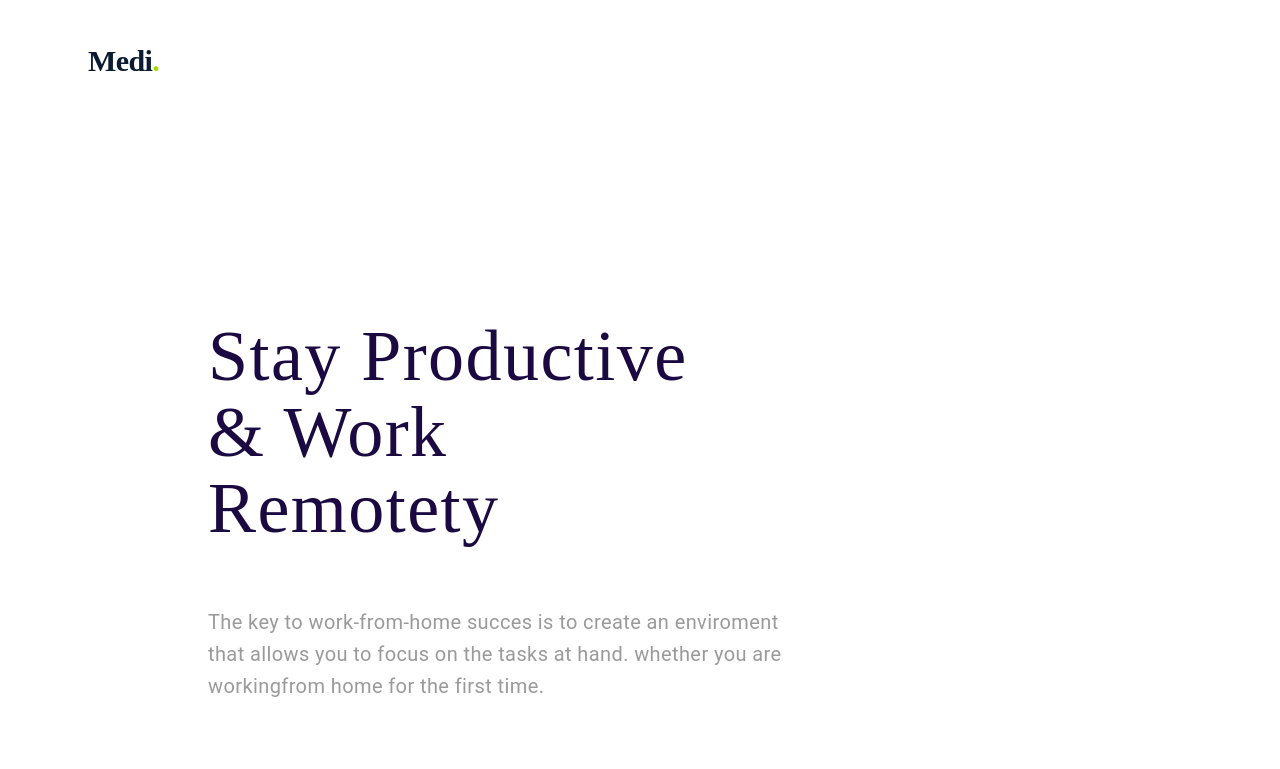
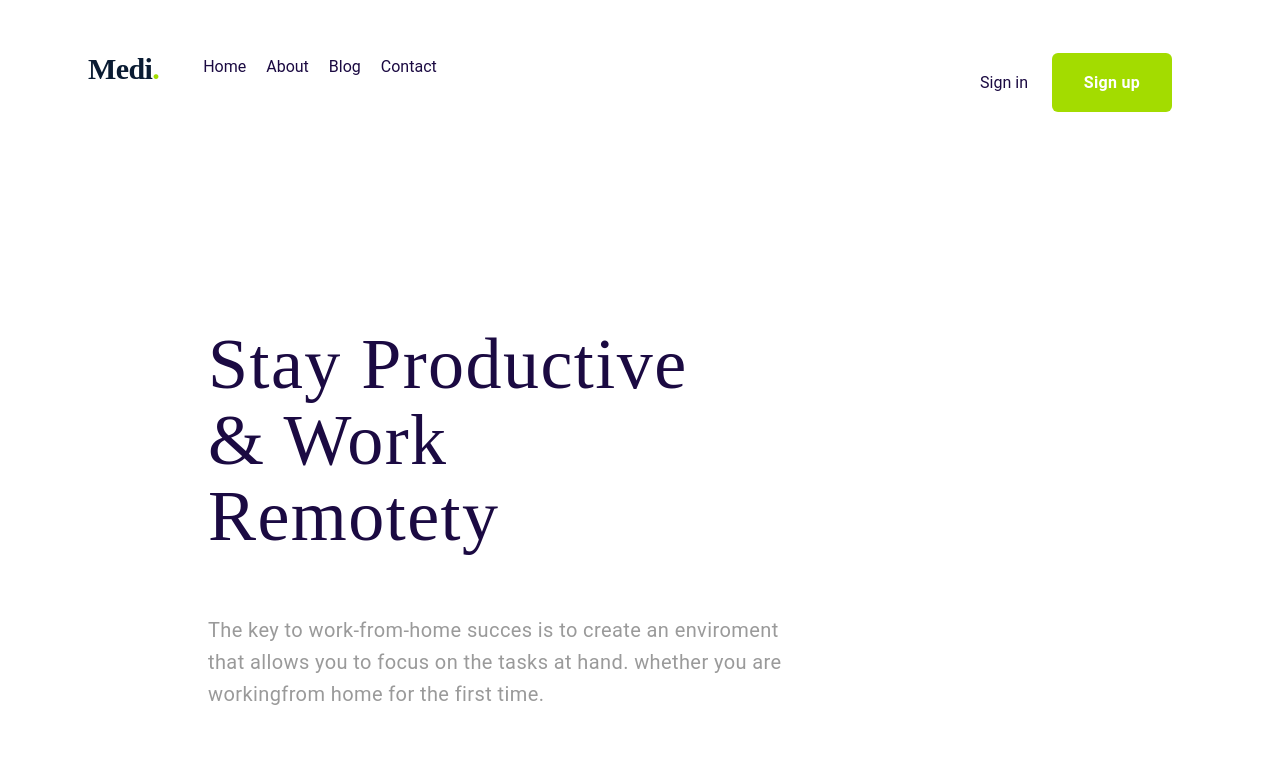
Before and after one commit to Carolina-Cardenas/figma-project, a plain HTML site: page pages/index.html in a window 1280 px wide. Shown: the top 769 px of the page. Drawn offline with Linux system fonts and the light colour scheme.

Commit message:
finished  project

```diff
--- a/pages/index.html
+++ b/pages/index.html
@@ -11,7 +11,29 @@
 
 <body>
     <header>
+        <section>
         <h3 class="logo">Medi<span class="logo-dot">.</span></h3>
+    </section>
+    <section>
+         <!-- <nav class="main-nav"> -->
+            <ul>
+                <li class="meny">Home</li>
+                <li class="meny">About</li>
+                <li class="meny">Blog</li>
+                <li class="meny">Contact</li>
+
+            </ul>
+        </section>
+        <idv class="section-right">
+            <ul>
+                <li class="meny-right">Sign in</li>
+                <li class="meny-right">  <button class="meny-btn">Sign up</button></li>
+
+
+
+            </ul>
+        <!-- </nav> -->
+        </div>
     </header>
     <main>
         <section>
--- a/styles/index.css
+++ b/styles/index.css
@@ -1,38 +1,35 @@
-.logo{
-
+.logo {
   font-family: Montserrat;
   font-style: normal;
   font-weight: bold;
   font-size: 30px;
   line-height: 48px;
   letter-spacing: -0.02em;
-    color: #0A1B32;
+  color: #0a1b32;
   margin-top: 37px;
   margin-left: 80px;
 }
 
-.logo-dot{
-    color: #A3DC00;
-
+.logo-dot {
+  color: #a3dc00;
 }
-.main-title{
+.main-title {
   max-width: 495px;
   width: 100%;
   margin-top: 203px;
   margin-left: 200px;
-    font-family: 'Ramaraja', Serif;
+  font-family: "Ramaraja", Serif;
   font-style: normal;
   font-weight: normal;
   font-size: 72px;
   line-height: 76px;
   letter-spacing: 0.02em;
-    color: #1B0A42;
-
+  color: #1b0a42;
 }
-.main-info{
+.main-info {
   max-width: 583px;
   width: 100%;
-    font-family: 'Roboto', sans-serif;
+  font-family: "Roboto", sans-serif;
   font-style: normal;
   font-weight: normal;
   font-size: 20px;
@@ -40,25 +37,75 @@
   margin-left: 200px;
   line-height: 32px;
   letter-spacing: 0.02em;
-    color:#9A9A9A;
+  color: #9a9a9a;
 }
- .main-btn{
+.main-btn {
   width: 152px;
   height: 64px;
   margin-top: 50px;
   margin-left: 200px;
   border: none;
-    background-color: #A3DC00;
+  background-color: #a3dc00;
   border-radius: 6px;
-    font-family:'Roboto', sans-serif ;
+  font-family: "Roboto", sans-serif;
   font-style: normal;
   font-weight: bold;
   font-size: 16px;
   line-height: 32px;
   letter-spacing: 0.02em;
-    color: #FFFFFF;
+  color: #ffffff;
   text-align: center;
+  cursor: pointer;
 }
- section{
+.meny-btn {
+  width: 120px;
+  height: 59px;
+  border: none;
+  background-color: #a3dc00;
+  border-radius: 6px;
+  font-family: "Roboto", sans-serif;
+  font-style: normal;
+  font-weight: bold;
+  font-size: 16px;
+  line-height: 32px;
+  letter-spacing: 0.02em;
+  color: #ffffff;
+  text-align: center;
+  cursor: pointer;
+}
+
+section {
+  display: inline-block;
+  flex-direction: column;
+  align-self: center;
+}
+.meny,
+.meny-right {
+
+  font-family: "Roboto", sans-serif;
+  font-size: 16px;
+  line-height: 24px;
+  letter-spacing: 2%;
+  color: #1b0a42;
+  text-align: center;
+  margin-right: 20px;
+}
+.meny{
+    float: left;}
+.meny-right{
     display: inline-block;
 }
+.section-right {
+  float: right;
+  margin-right: 80px;
+  align-items: center;
+}
+
+ul {
+  list-style-type: none;
+  margin-top: 45px;
+  flex-direction: column;
+}
+.main-nav {
+  margin-left: 20px;
+}
```
Lines whose indentation alone changed are shown as unchanged.
